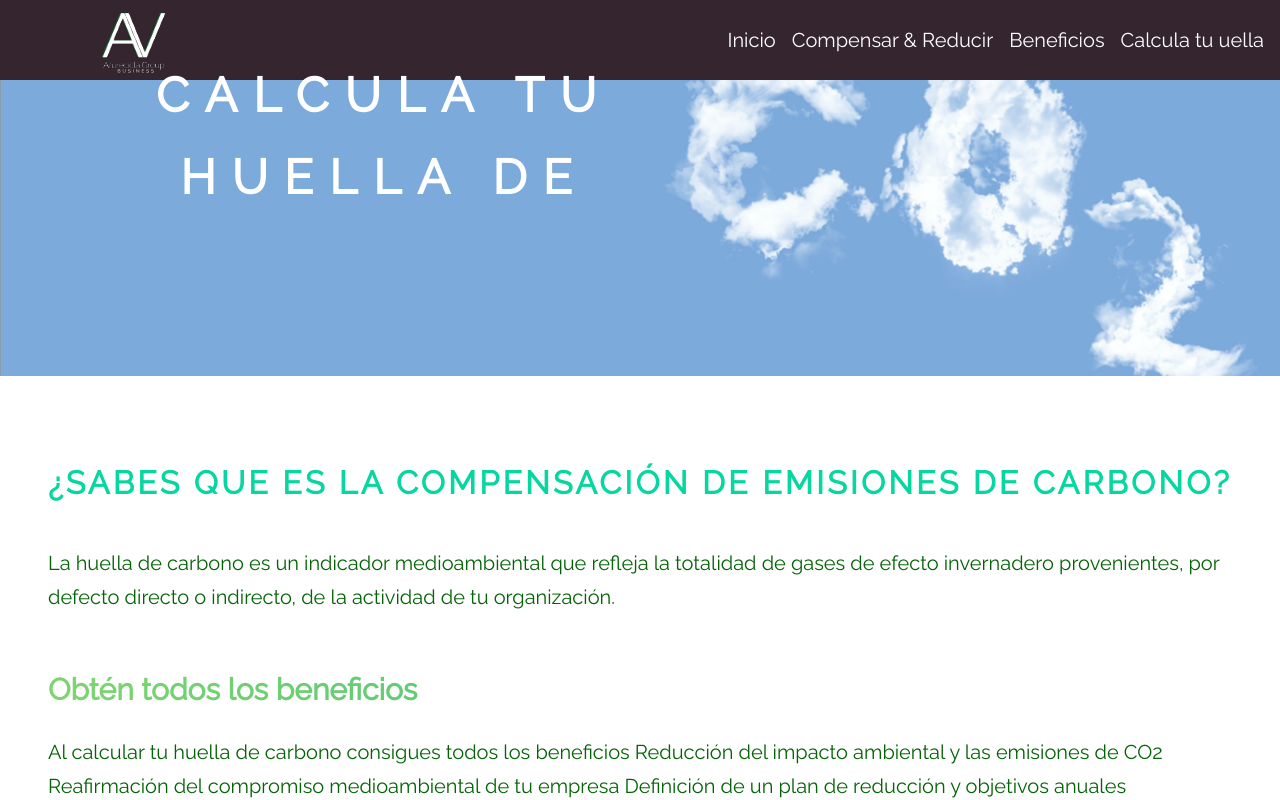
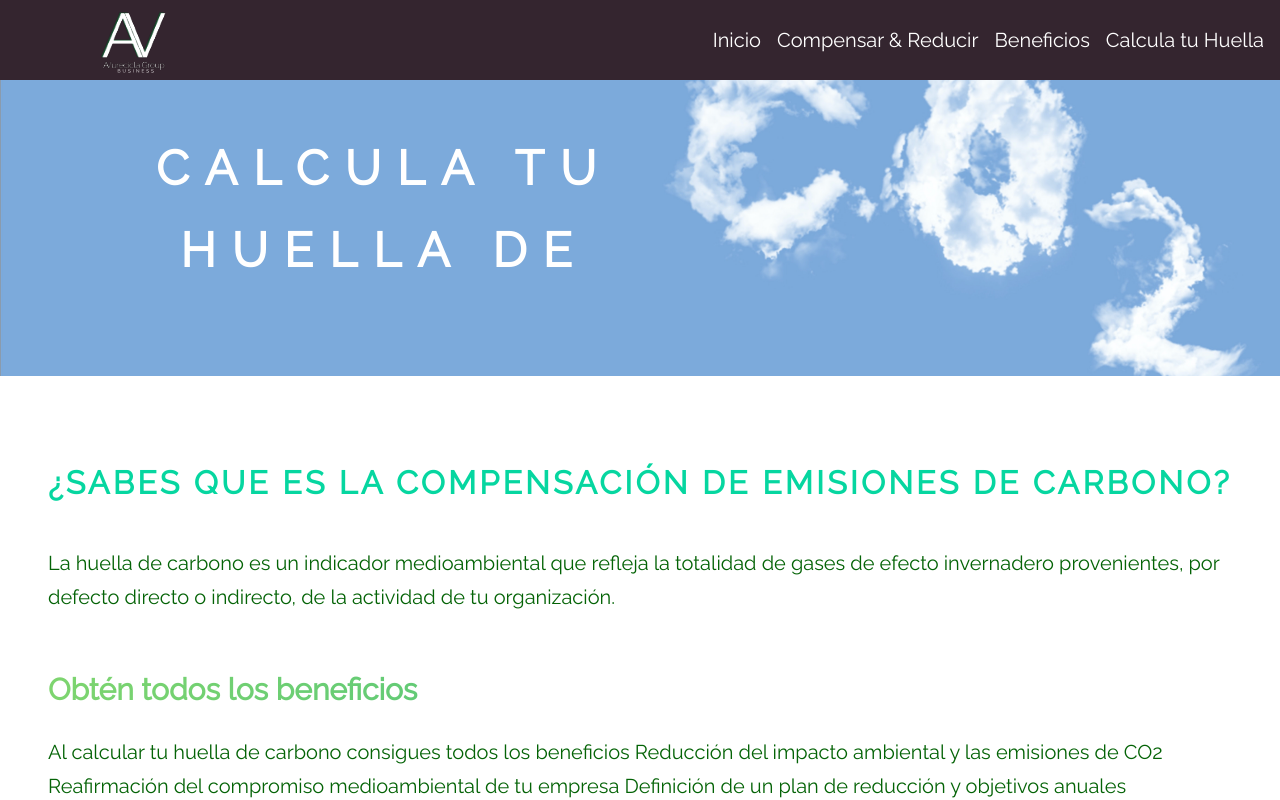
Before and after one commit to PabloYza/Avurecicla, a React (Create React App) app: page /CalculateFootPrint in a window 1280 px wide. Shown: the top 800 px of the page. Built offline with nearby package versions, Linux system fonts and the light colour scheme.

Commit message:
re-position, spelling errors

```diff
--- a/src/Components/HeaderNav/HeaderNav.jsx
+++ b/src/Components/HeaderNav/HeaderNav.jsx
@@ -25,7 +25,7 @@ const HeaderNav = () => {
                 <Link to="/Beneficios">Beneficios</Link>
               </div>
               <div>
-                <Link to="/CalculateFootPrint">Calcula tu uella</Link>
+                <Link to="/CalculateFootPrint">Calcula tu Huella</Link>
               </div>
             </div>
           </div>
--- a/src/Pages/Calcula/Calcula.css
+++ b/src/Pages/Calcula/Calcula.css
@@ -11,7 +11,7 @@
   position: absolute;
   top: 22%;
   left: 50%;
-  transform: translate(-90%, -50%);
+  transform: translate(-90%, -20%);
   /* this % are in relation to the element itself (and not the parent) - this way we set it right in the middle */
   text-align: center;
 }
--- a/src/Pages/Intro/Intro.jsx
+++ b/src/Pages/Intro/Intro.jsx
@@ -49,7 +49,6 @@ const Intro = () => {
           </iframe>
         </div>
       </div>
-      <h1 className="intro__header">Calcula tu huella de carbono</h1>
     </>
   );
 };
```
